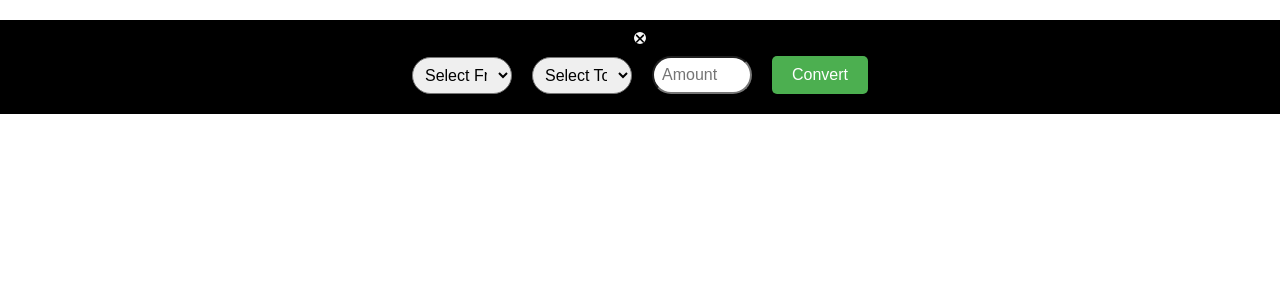
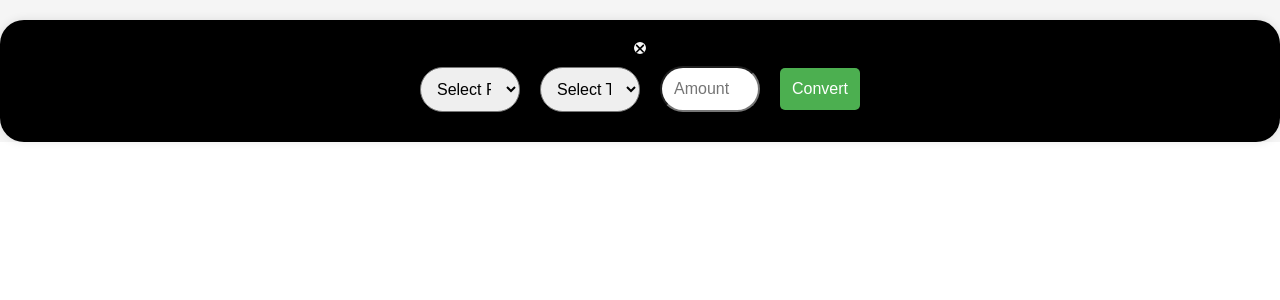
Before and after one commit to JTejaxun-2022229/React-Frontend-Banco, a React (Vite) app: page /convertion in a window 1280 px wide. Shown: the top 300 px of the page. Built offline with nearby package versions, Linux system fonts and the light colour scheme.

Commit message:
Funciona el conversor

```diff
--- a/src/pages/converter/Conversor.jsx
+++ b/src/pages/converter/Conversor.jsx
@@ -2,6 +2,7 @@ import React, { useState } from 'react';
 import axios from "axios";
 import { faTimes } from '@fortawesome/free-solid-svg-icons';
 import { FontAwesomeIcon } from '@fortawesome/react-fontawesome';
+import { useNavigate } from "react-router-dom";
 
 import './conversor.css'
 
@@ -13,6 +14,7 @@ export const Conversor = () => {
     });
     const [result, setResult] = useState(null);
     const [error, setError] = useState("");
+    const navigate = useNavigate();
 
     const currencyCodes = ["GTQ", "EUR", "MXN", "USD", "HNL", "NIO", "CRC","CAD"];
 
@@ -43,7 +45,7 @@ export const Conversor = () => {
     };
 
     const goBack = () => {
-    window.location.reload();
+        navigate('../user');
     };
 
     return (
--- a/src/pages/converter/conversor.css
+++ b/src/pages/converter/conversor.css
@@ -1,10 +1,38 @@
+* {
+  margin: 0;
+  padding: 0;
+  box-sizing: border-box;
+}
+
+body {
+  font-family: "Arial", sans-serif;
+  background-color: #f5f5f5;
+  color: #333;
+  line-height: 1.6;
+  align-content: center;
+  justify-content: center;
+}
+
+.result {
+  text-align: center;
+  padding: 20px;
+  margin-top: 20px;
+  background-color: #000;
+  border-radius: 8px;
+  box-shadow: 0 2px 4px rgba(0, 0, 0, 0.1);
+  color: #fff;
+}
+
 .conversor {
   display: flex;
   flex-direction: column;
   align-items: center;
   margin-top: 20px;
   background-color: #000;
-    padding: 10px;
+  padding: 20px;
+  border-radius: 10px;
+  box-shadow: 0 0 10px rgba(0, 0, 0, 0.1);
+  border-radius: 3vh;
 }
 
 .conversor form {
@@ -12,13 +40,14 @@
   flex-wrap: wrap;
   justify-content: center;
   align-items: center;
+  width: 100%;
 }
 
 .conversor select,
 .conversor input[type="number"],
 .conversor .submit-btn {
   margin: 10px;
-    padding: 8px;
+  padding: 12px;
   font-size: 16px;
 }
 
@@ -27,12 +56,10 @@
   color: white;
   border: none;
   cursor: pointer;
-    padding: 10px 20px;
   text-align: center;
   text-decoration: none;
   display: inline-block;
   font-size: 16px;
-    margin-top: 10px;
   border-radius: 5px;
 }
 
@@ -57,7 +84,6 @@
 .input {
   width: 100px;
   border-radius: 3vh;
-    align-items: center;
 }
 
 @media (max-width: 768px) {
```
Lines whose indentation alone changed are shown as unchanged.
